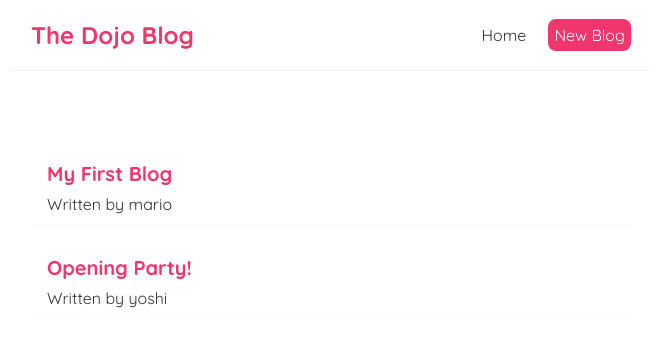
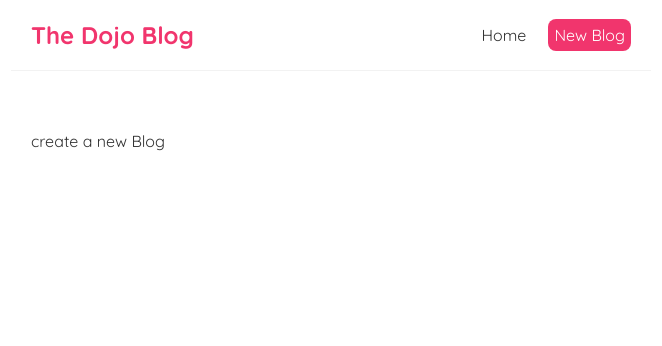
Before and after one commit to WALL-EEEEEEE/modern-react-tutorial, a React (Create React App) app in the folder dojo-blog/: page /create in a window 1280 px wide. Shown: the top 346 px of the page, without its empty margins (309-971 px from the left). Built offline with nearby package versions, Linux system fonts and the light colour scheme; data requests are answered from the project's data file.

Commit message:
add Router exact match demo

```diff
--- a/dojo-blog/src/App.js
+++ b/dojo-blog/src/App.js
@@ -1,6 +1,7 @@
 import logo from "./logo.svg";
 import Navbar from "./Navbar";
 import Home from "./Home";
+import Create from "./Create";
 import { BrowserRouter as Router, Route, Switch } from "react-router-dom";
 
 function App() {
@@ -12,8 +13,11 @@
           <Navbar />
           <div className="content">
             <Switch>
-              <Route path="/">
+              <Route exact path="/">
                 <Home />
+              </Route>
+              <Route exact path="/create">
+                <Create/>
               </Route>
             </Switch>
           </div>
--- /dev/null
+++ b/dojo-blog/src/Create.js
@@ -0,0 +1,7 @@
+const Create = () => {
+    return (
+        <div className="createBlog"> create a new Blog</div>
+    );
+}
+
+export default Create
```
